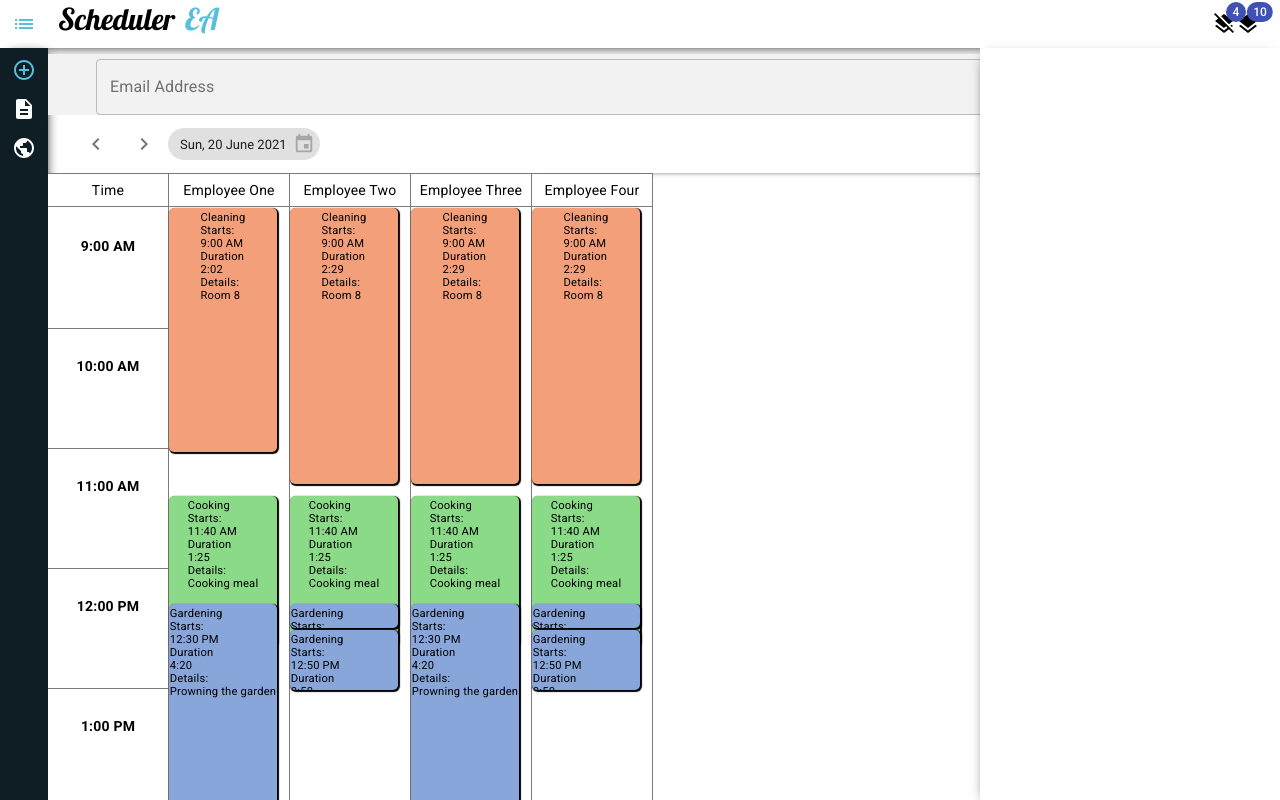
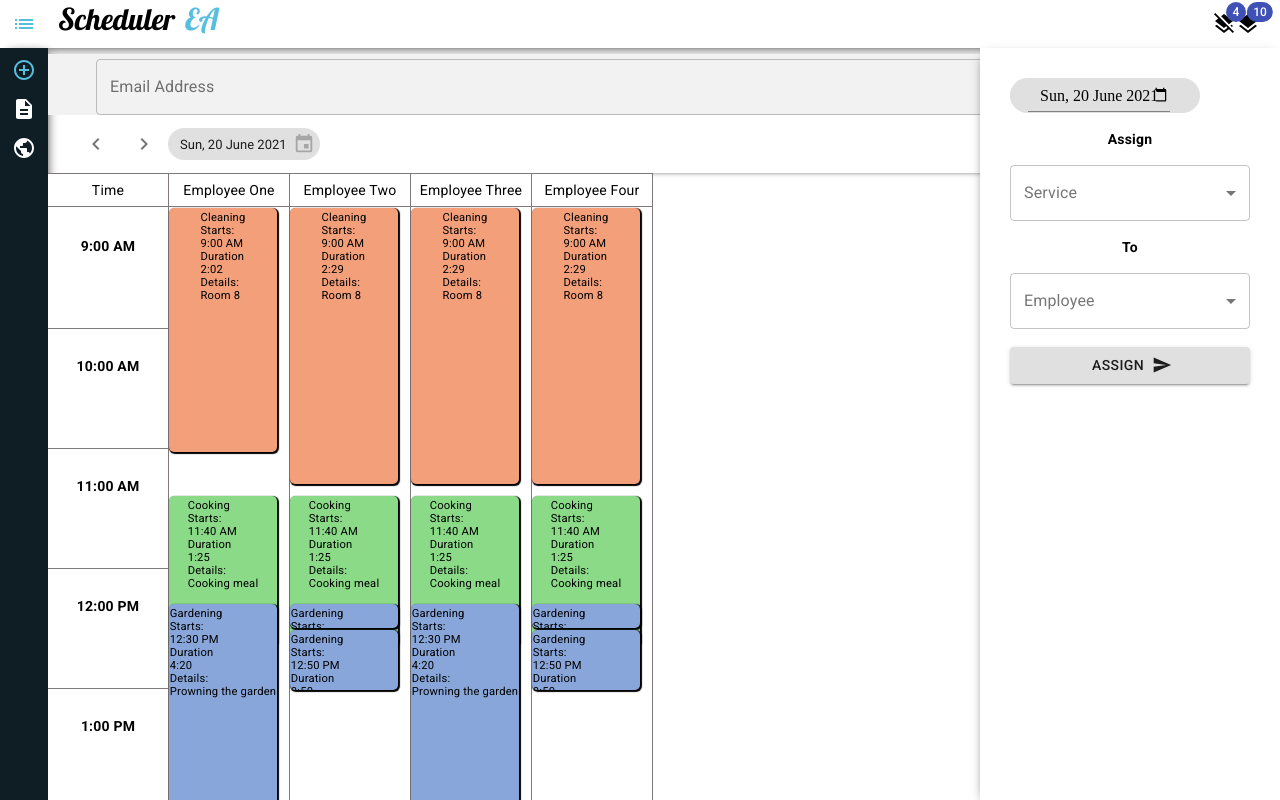
Before and after one commit to emmanuelajaero/ea_scheduler, a React (Create React App) app: page / in a window 1280 px wide. Both pictures are taken after a click on the button 24 px from the left and 24 px from the top of the page. Built offline with nearby package versions, Linux system fonts and the light colour scheme.

Commit message:
developed add work order

```diff
--- a/src/components/add-workorder/add-workorder.js
+++ b/src/components/add-workorder/add-workorder.js
@@ -1,10 +1,152 @@
-import React from 'react'
+import React, { useState } from 'react'
+
+import { TextField } from '@material-ui/core';
+
+
+import FormControl from '@material-ui/core/FormControl';
+import Select from '@material-ui/core/Select';
+import InputLabel from '@material-ui/core/InputLabel';
+import MenuItem from '@material-ui/core/MenuItem';
+import Button from '@material-ui/core/Button';
+import SendIcon from '@material-ui/icons/Send';
+
+
 
 import classes from './add-workorder.module.css'
 
-function AddWorkOrder() {
+const daysOfWeek = ["Sun", "Mon", "Tue", "wed", "Thur", "Fri", "Sat"]
+const monthsOfYear = ["January", "February", "March", "April", "May", "June", "July", "August", "September", "October", "November", "December"]
+const services = [
+    {
+        service: "Cleaning",
+        id:1
+    },
+    {
+        service: "Cooking",
+        id:2
+    },
+    {
+        service: "Gardening",
+        id:3
+    },
+]
+
+const employees = [
+    {
+        employee: "Employee One",
+        id:1
+    },
+    {
+        employee: "Employee Two",
+        id:2
+    },
+    {
+        employee: "Employee Three",
+        id:3
+    },
+    {
+        employee: "Employee Four",
+        id:5
+    },
+    {
+        employee: "Employee Five",
+        id:4
+    },
+]
+
+function AddWorkOrder(props) {
+    const [viewDate, setViewDate] = useState(new Date())
+    const [service_, setServive] = useState('');
+    const [employee_, setEmployee] = useState('');
+
+
+
     return (
         <div className={classes.addWorkOrderContainer}>
+
+            <div className={classes.body}>
+
+                <div className={classes.forgedDateDiv}>
+
+                    <span>{`${daysOfWeek[viewDate.getDay()]}, ${viewDate.getDate()} ${monthsOfYear[viewDate.getMonth()]} ${viewDate.getFullYear()}`}</span>
+                    <TextField
+                        style={{marginLeft: -130, zIndex:0}}
+                        type="date"
+                        defaultValue={viewDate}
+                        onChange={(date) => {
+                            setViewDate(new Date(date.target.value))
+                        }}
+                        variant="standard"
+                    />
+                </div>
+
+
+                <br />
+
+                <span className={classes.TextBox}>
+                    Assign
+                </span>
+
+                <br />
+
+                <FormControl variant="outlined" className={classes.formControl}>
+                    <InputLabel id="demo-simple-select-outlined-label">Service</InputLabel>
+                    <Select
+                        labelId="demo-simple-select-outlined-label"
+                        id="demo-simple-select-outlined"
+                        value={service_}
+                        onChange={(event) => setServive(event.target.value)}
+                        label="Service"
+                    >
+                    <MenuItem value="">
+                        <em>None</em>
+                    </MenuItem>
+                        {
+                            services.map(service => <MenuItem key={service.id} value={service.id}>{service.service}</MenuItem>)
+                        }
+                    </Select>
+                </FormControl>
+
+
+                <br />
+                <span className={classes.TextBox}>
+                    To
+                </span>
+                <br />
+
+                <FormControl variant="outlined" className={classes.formControl}>
+                    <InputLabel id="demo-simple-select-outlined-label">Employee</InputLabel>
+                    <Select
+                        labelId="demo-simple-select-outlined-label"
+                        id="demo-simple-select-outlined"
+                        value={employee_}
+                        onChange={(event) => setEmployee(event.target.value)}
+                        label="Employee"
+                    >
+                    <MenuItem value="">
+                        <em>None</em>
+                    </MenuItem>
+                        {
+                            employees.map(employee => <MenuItem key={employee.id} value={employee.id}>{employee.employee}</MenuItem>)
+                        }
+                    </Select>
+                </FormControl>
+
+                <br/>
+
+                <Button
+                    variant="contained"
+                    // color="primary"
+                    className={classes.sendButton}
+                    endIcon={<SendIcon />}
+                >
+                    ASSIGN
+                </Button>
+
+            </div>
+
+
+
 
         </div>
     )
--- a/src/components/add-workorder/add-workorder.module.css
+++ b/src/components/add-workorder/add-workorder.module.css
@@ -6,4 +6,48 @@
     top: 48;
     right: 0;
     box-shadow: 0px 4px 12px -6px #000;
+    overflow: hidden;
 }
+
+.body {
+    /* position: relative; */
+
+    display: flex;
+    flex-direction: column;
+    padding-top: 30px;
+    justify-content: center;
+    padding-inline: 30px;
+}
+
+.forgedDateDiv {
+    display: flex;
+    align-items: center;
+    background-color: #e0e0e0;
+    width: fit-content;
+    border-radius: 50px;
+    padding-right: 30px;
+    height: 35px;
+}
+
+.forgedDateDiv span {
+    z-index: 1;
+    height:35;
+    background-color: inherit;
+    display: flex;
+    justify-content: center;
+    align-items: center;
+    padding-left: 30px;
+    border-radius: 50px;
+}
+
+
+.TextBox {
+    font-family: Roboto,RobotoDraft,Helvetica,Arial,sans-serif;
+    font-size: .875rem;
+    letter-spacing: .2px;
+    font-weight: bold;
+    text-shadow: none;
+
+    display: flex;
+    justify-content: center;
+}
```
